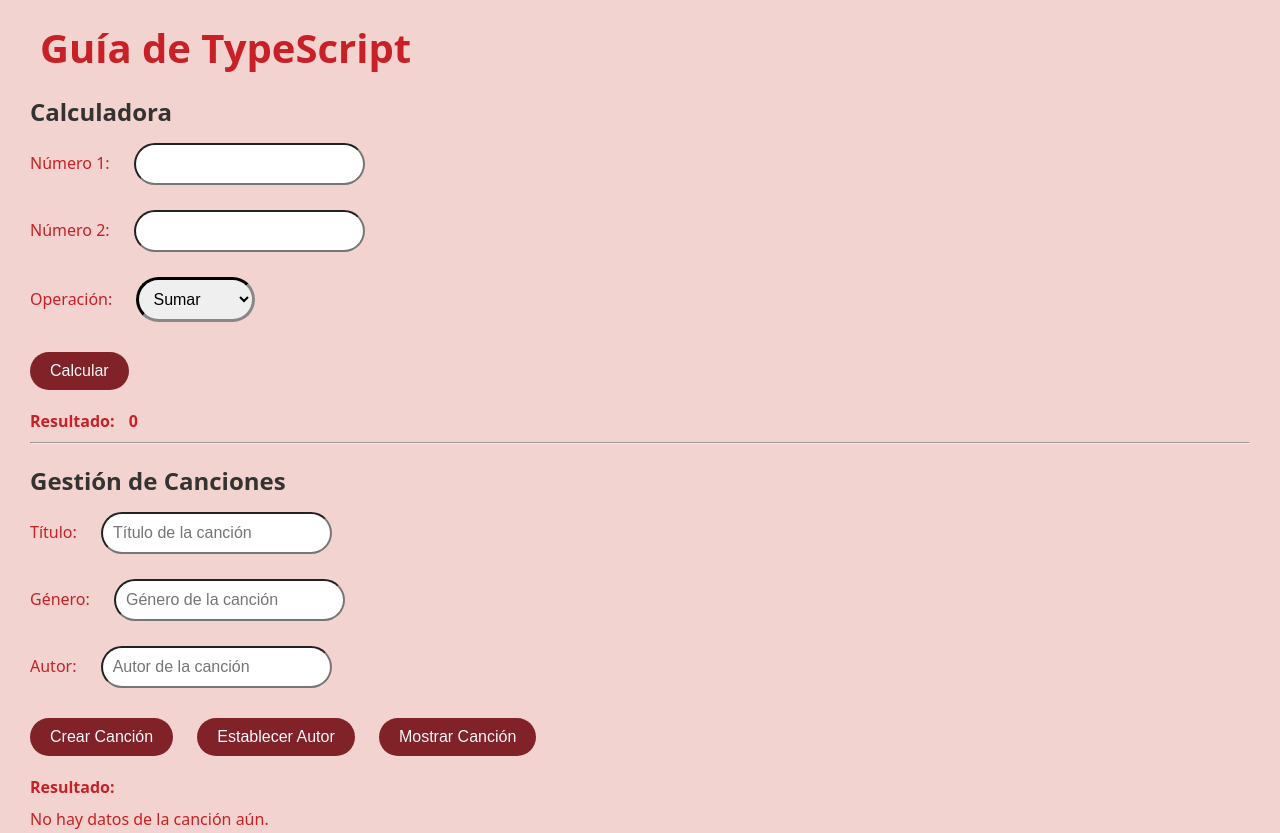
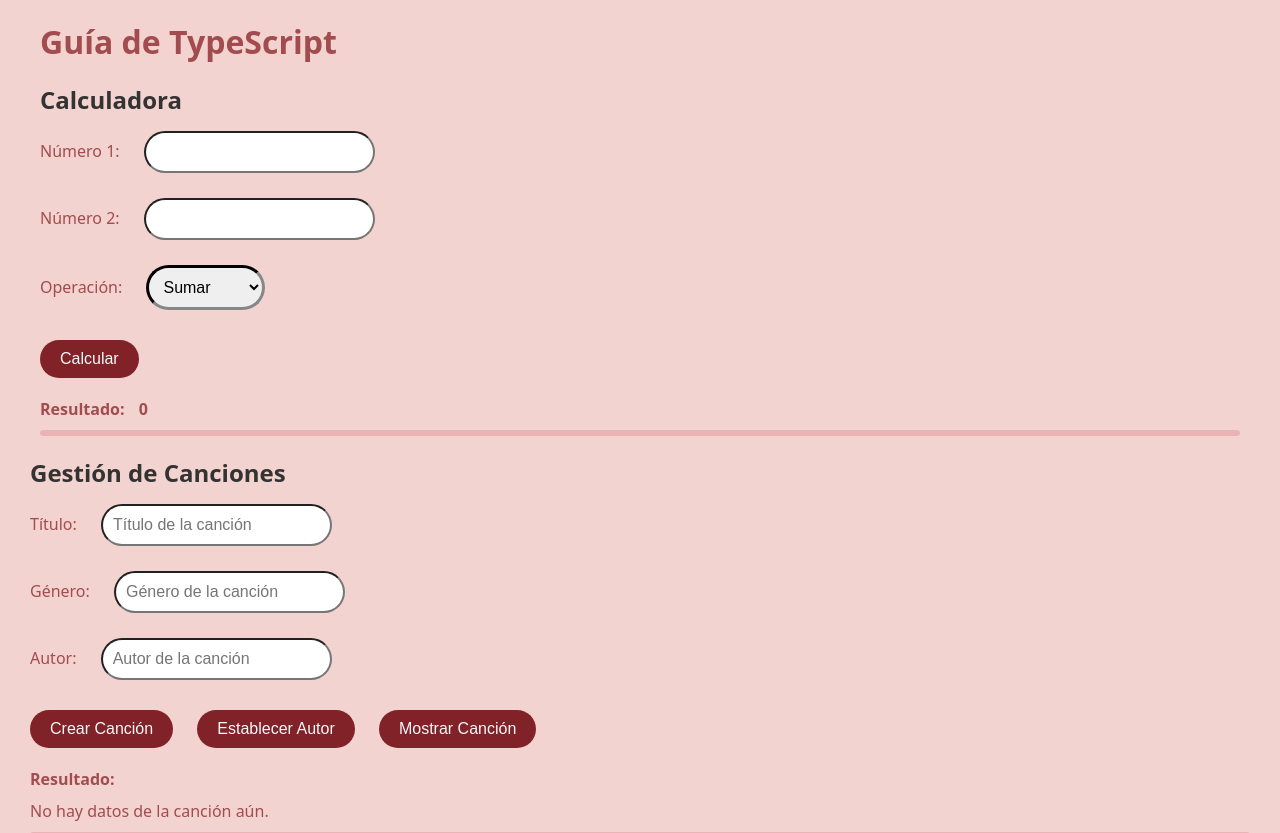
Before and after one commit to rodriguezac/Gu-a-TypeScript, a plain HTML site: page index.html in a window 1280 px wide. Shown: the top 833 px of the page. Drawn offline with Linux system fonts and the light colour scheme.

Commit message:
Cambios en index y css

```diff
--- a/index.html
+++ b/index.html
@@ -10,12 +10,13 @@
 </head>
 
 <body
-    style="background-color: #f3d3cf; font-family: system-ui, -apple-system, BlinkMacSystemFont, 'Segoe UI', Roboto, Oxygen, Ubuntu, Cantarell, 'Open Sans', 'Helvetica Neue', sans-serif; color: #c72026;">
+    style="background-color: #f3d3cf; font-family: system-ui, -apple-system, BlinkMacSystemFont, 'Segoe UI', Roboto, Oxygen, Ubuntu, Cantarell, 'Open Sans', 'Helvetica Neue', sans-serif; color: #a24c4f;">
     <!-- Ejercicio #1 -->
     <header>
-        <h1 class="title">Guía de TypeScript</h1>
+        <h1 class="title" style="color: #a24c4f;">Guía de TypeScript</h1>
     </header>
     <!-- Ejercicio #2 -->
+     <section class="ejercicio1">
          <h2>Calculadora</h2>
 
          <div>
@@ -46,6 +47,8 @@
 
          <h4>Resultado: <span id="resultado">0</span></h4>
          <hr>
+
+     </section>
 
     <!-- Ejercicio #3 -->
     <h2>Gestión de Canciones</h2>
@@ -106,7 +109,7 @@
         <button onclick="crearCuenta()">Crear Cuenta</button>
     </div>
 
-    <hr>
+    <hr style="height: 2px;">
 
     <div>
         <label for="valorDeposito">Valor a Depositar:</label>
--- a/styles.css
+++ b/styles.css
@@ -4,9 +4,7 @@
     box-sizing: content-box;
 }
 
-.title{
-    font-size: 2.5em;
-}
+
 div {
     margin: 10px 0;
   }
@@ -44,3 +42,9 @@
     font-size: 1.5rem;
     color: #333;
   }
+  hr{
+    border:none;
+    height: 6px;;
+    background-color: #dc878d68;
+    border-radius: 50px;
+  }
```
Lines whose indentation alone changed are shown as unchanged.
